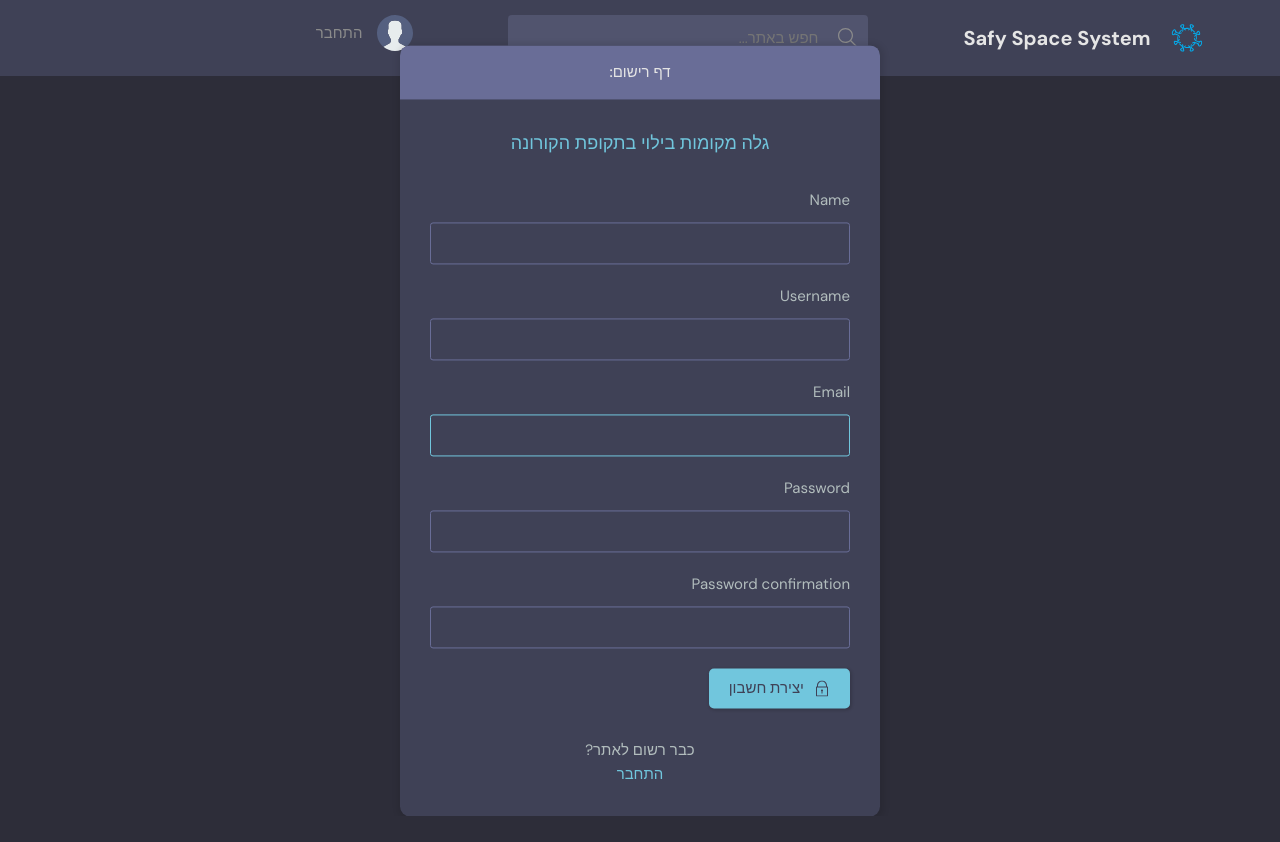
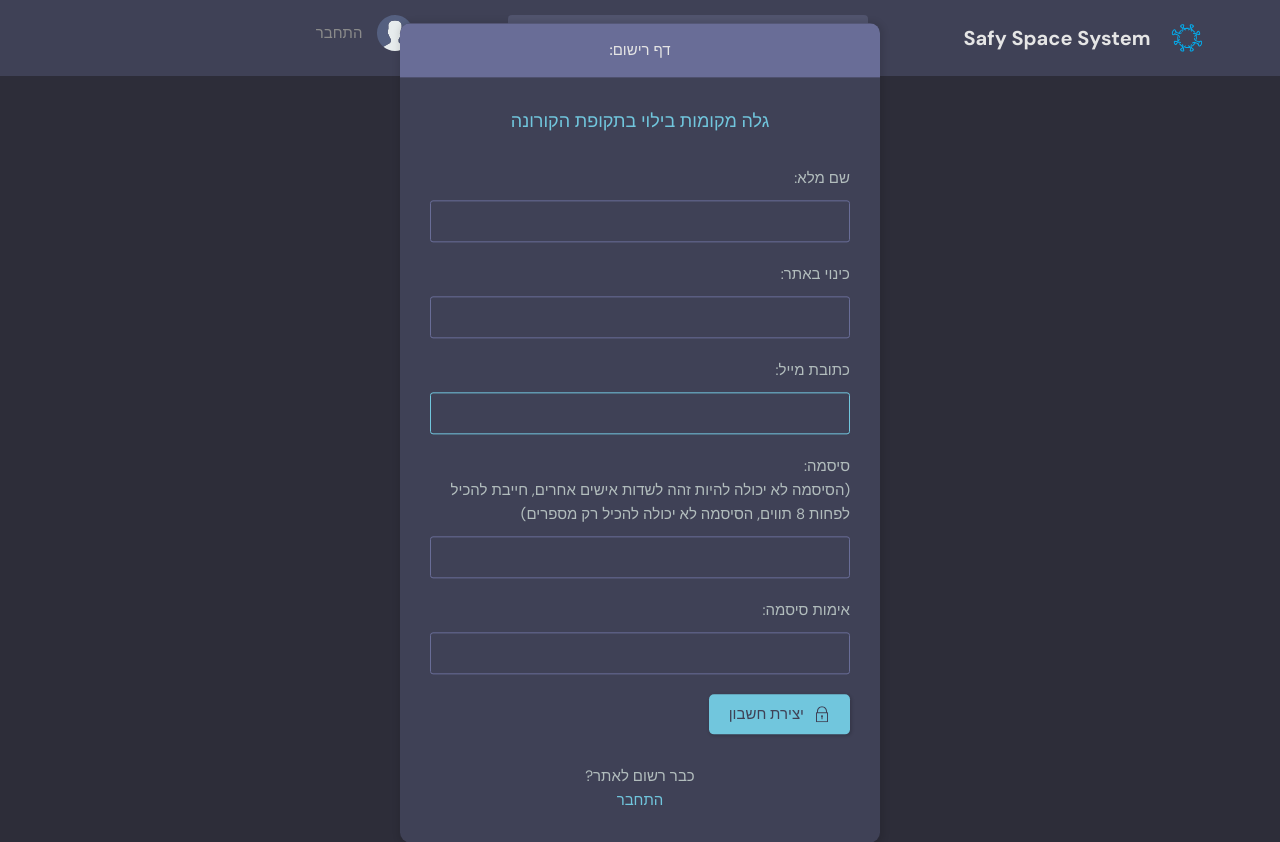
Before and after one commit to Yaronsa1/SafeSpace1, a Django app: page /register/ in a window 1280 px wide. Before the commit the page ends 816 px from the top, so only its background shows below. Run offline with Django 3.2, Linux system fonts and the light colour scheme; parts of the project's set-up code (start-up, migrations or seed data) failed here and were passed over.

Commit message:
Update loginRegister.html

```diff
--- a/base/templates/base/loginRegister.html
+++ b/base/templates/base/loginRegister.html
@@ -19,7 +19,7 @@
               {% csrf_token %}
               <div class="form__group form__group">
                 <label for="room_name">כתובת מייל (Email Address):</label>
-                <input id="username" name="username" type="text" placeholder="e.g. dennis_ivy" />
+                <input id="username" name="username" type="text" placeholder="הזנ/י כתובת מייל..." />
               </div>
               <div class="form__group">
                 <label for="password">סיסמה (password):</label>
@@ -76,15 +76,40 @@
           <div class="layout__body">
             <h2 class="auth__tagline">גלה מקומות בילוי בתקופת הקורונה</h2>
 
-
             <form class="form" action="" method="POST">
               {% csrf_token %}
-              {% for field in form %}
+
+              <div class="form__group">
+                <label for="placeName">שם מלא:</label>
+                {{form.name}}
+              </div>
+
+              <div class="form__group">
+                <label for="placeAddress">כינוי באתר:</label>
+                {{form.username}}
+              </div>
+
+              <div class="form__group">
+                <label for="placePhoneNumber">כתובת מייל:</label>
+                {{form.email}}
+              </div>
+
+              <div class="form__group">
+                <label for="placeEmail">סיסמה:<br> (הסיסמה לא יכולה להיות זהה לשדות אישים אחרים, חייבת להכיל לפחות 8 תווים, הסיסמה לא יכולה להכיל רק מספרים)</label>
+                {{form.password1}}
+              </div>
+
+              <div class="form__group">
+                <label for="placeDescription">אימות סיסמה:</label>
+                {{form.password2}}
+              </div>
+
+              <!-- {% for field in form %}
               <div class="form__group form__group">
-                <label for="room_name">{{field.label}}</label> <!--לפצל לחלקים גדולים בשביל עברית-->
+                <label for="room_name">{{field.label}}</label>
                 {{field}}
               </div>
-            {% endfor %}
+            {% endfor %} -->
 
               <button class="btn btn--main" type="submit">
                 <svg
```
